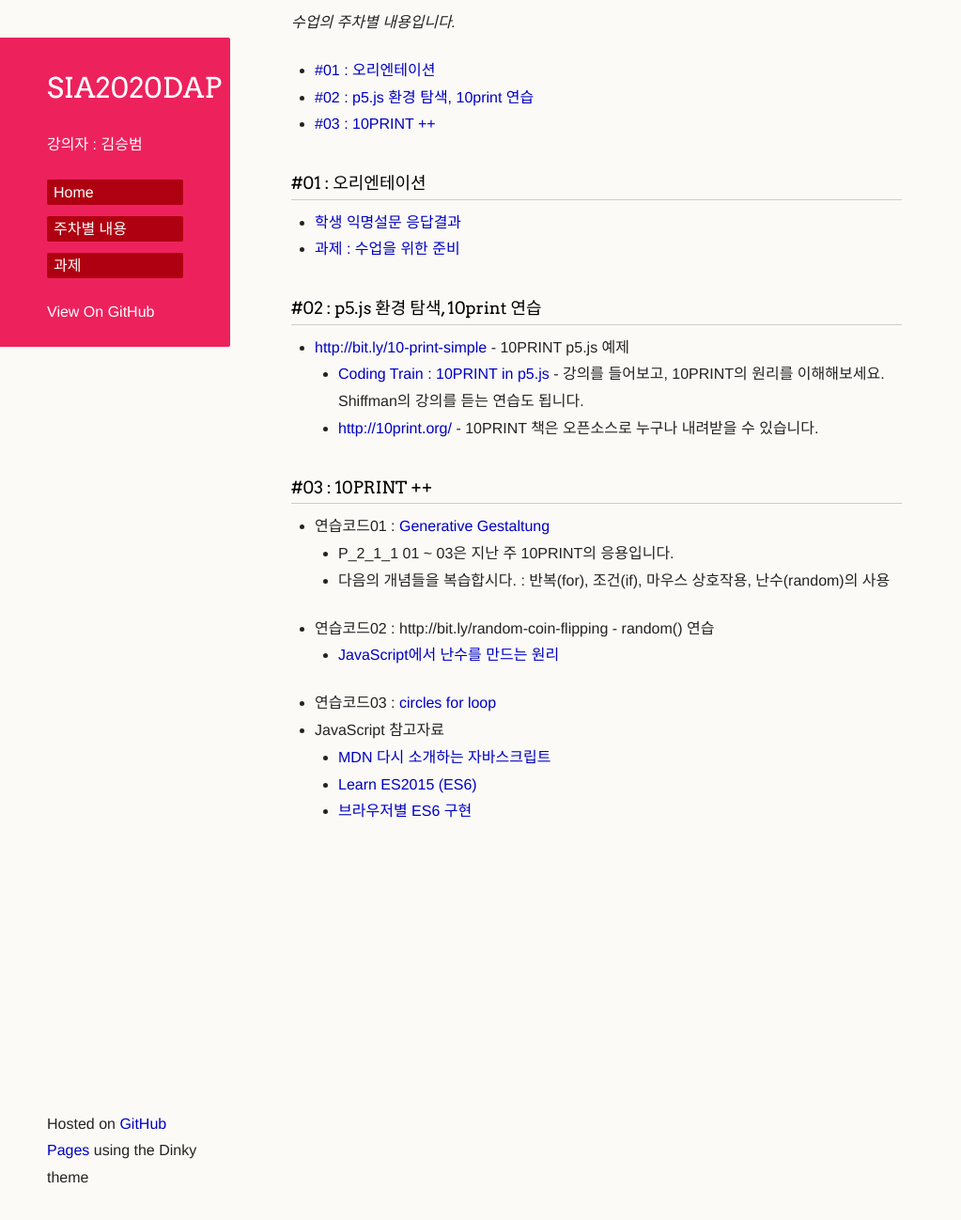
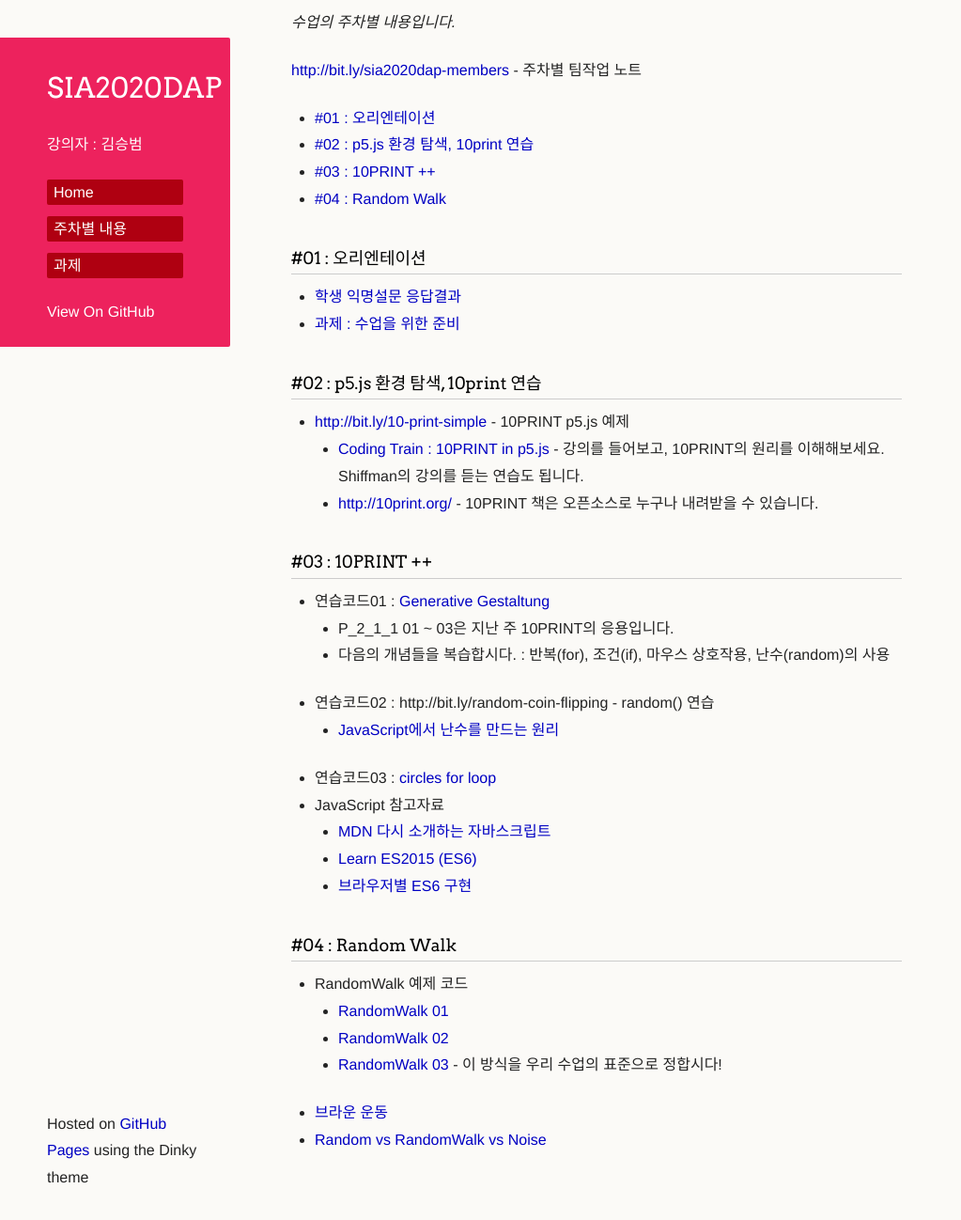
Before and after one commit to picxenk/SIA2020DAP, a Jekyll site: the page built from curriculum.md, in a window 1280 px wide and 1300 px high. Shown: the whole window at 94% size, without its empty margins (0-1023 px from the left). Built offline with Jekyll 4.4.1, drawn with Linux system fonts in a browser that asks for light colours; our own code applies the rules of GitHub Pages for plain Markdown files; a script that is not in the unit is left out; the repository's description, which GitHub fills in, is left out.

Commit message:
Update curriculum.md

```diff
--- a/curriculum.md
+++ b/curriculum.md
@@ -1,4 +1,6 @@
 *수업의 주차별 내용입니다.*
+
+<http://bit.ly/sia2020dap-members> - 주차별 팀작업 노트
 
  * TOC
 {:toc}
@@ -23,3 +25,11 @@
    * [MDN 다시 소개하는 자바스크립트](https://developer.mozilla.org/en-US/docs/Web/JavaScript/A_re-introduction_to_JavaScript)
    * [Learn ES2015 (ES6)](https://babeljs.io/docs/en/learn)
    * [브라우저별 ES6 구현](http://kangax.github.io/compat-table/es6/)
+
+### #04 : Random Walk
+ * RandomWalk 예제 코드
+   * [RandomWalk 01](https://editor.p5js.org/picxenk@gmail.com/sketches/ejxF-rYAP)
+   * [RandomWalk 02](https://editor.p5js.org/picxenk@gmail.com/sketches/kl2xkLHQZ)
+   * [RandomWalk 03](https://editor.p5js.org/picxenk@gmail.com/sketches/apa77mb1z) - 이 방식을 우리 수업의 표준으로 정합시다!
+ * [브라운 운동](https://ko.wikipedia.org/wiki/%EB%B8%8C%EB%9D%BC%EC%9A%B4_%EC%9A%B4%EB%8F%99)
+ * [Random vs RandomWalk vs Noise](https://editor.p5js.org/picxenk@gmail.com/sketches/vU66CoHcP)
```
